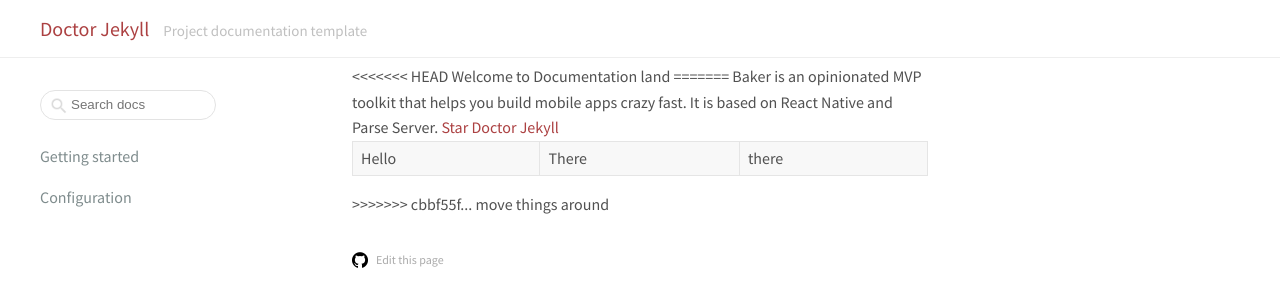
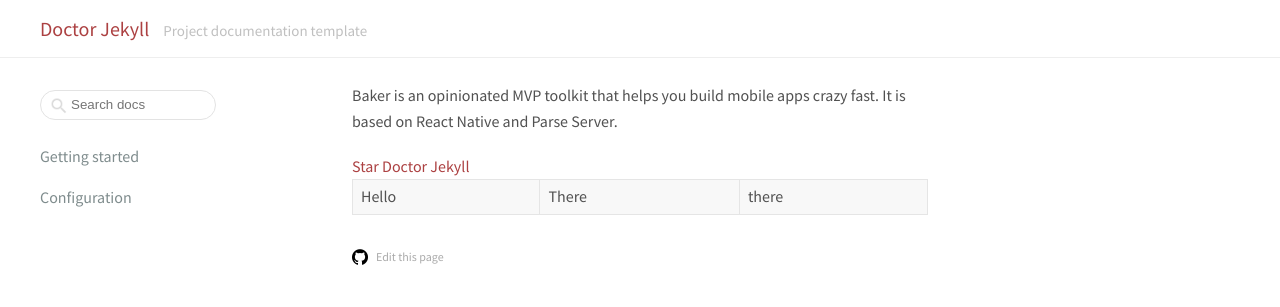
Before and after one commit to bakery/doctor-jekyll, a Jekyll site: the page built from index.html, in a window 1280 px wide. Shown: the top 307 px of the page. Built offline with Jekyll 4.4.1, drawn with Linux system fonts in a browser that asks for light colours; comment, search, counter and statistics services are not loaded.

Commit message:
cleanup and edit README

```diff
--- a/_config.yml
+++ b/_config.yml
@@ -4,7 +4,9 @@
 title:               'Doctor Jekyll'
 tagline:             'Project documentation template'
 url:                 'https://bakery.github.io/doctor-jekyll'
-baseurl:             'https://bakery.github.io/doctor-jekyll'
+# baseurl:             'https://bakery.github.io/doctor-jekyll'
+baseurl:             ''
+
 
 sass:
   style: compressed
--- a/_sass/_lanyon.scss
+++ b/_sass/_lanyon.scss
@@ -73,14 +73,10 @@
 
 .container {
   max-width: 32rem;
-}
-@media (min-width: $small-bp) {
-  .container {
+  @media (min-width: $small-bp) {
     max-width: 36rem;
   }
-}
-@media (min-width: $large-bp) {
-  .container {
+  @media (min-width: $medium-bp) {
     max-width: 38rem;
   }
 }
@@ -88,6 +84,10 @@
 .content {
   padding-bottom: 2rem;
   padding-top: 4rem;
+
+  @media (min-width: $medium-bp) and (max-width: $large-bp) {
+    margin-left: 290px;
+  }
 }
 
 /*
@@ -97,9 +97,6 @@
  */
 
 .masthead {
-  @media (min-width: $collapse-sidebar-min-width) {
-    padding-left: 2.5rem;
-  }
   padding-top:    1rem;
   padding-bottom: 1rem;
   margin-bottom: 3rem;
@@ -109,12 +106,20 @@
   top: 0;
   width: 100%;
   background-color: $white;
+
+  @media (min-width: $medium-bp) {
+    padding-left: 2.5rem;
+  }
 }
 
 .masthead-title {
   margin-top: 0;
   margin-bottom: 0;
   color: #505050;
+
+  @media (max-width: $medium-bp){
+    text-align: center;
+  }
 
   a {
     color: $red;
@@ -126,15 +131,10 @@
     color: #c0c0c0;
     letter-spacing: 0;
     margin-left: 10px;
-  }
-}
 
-@media (max-width: $medium-bp) {
-  .masthead-title {
-    text-align: center;
-  }
-  .masthead-title small {
-    display: none;
+    @media (max-width: $medium-bp){
+      display: none;
+    }
   }
 }
 
@@ -214,8 +214,9 @@
   font-size: 0.875rem;
 }
 
+/* space things out for medium and large screens */
 
-@media (min-width: $small-bp) {
+@media (min-width: $medium-bp) {
   .sidebar-item {
     padding: 1.5rem;
   }
@@ -272,6 +273,8 @@
   background-color: #fff;
   border-radius: .25rem;
   cursor: pointer;
+  position: fixed;
+  z-index: 2000;
 
   &:before {
     display: inline-block;
@@ -283,6 +286,11 @@
     background-image:     -ms-linear-gradient(to bottom, #555, #555 20%, #fff 20%, #fff 40%, #555 40%, #555 60%, #fff 60%, #fff 80%, #555 80%, #555 100%);
     background-image:         linear-gradient(to bottom, #555, #555 20%, #fff 20%, #fff 40%, #555 40%, #555 60%, #fff 60%, #fff 80%, #555 80%, #555 100%);
   }
+
+  @media (min-width: $medium-bp) {
+    display: none;
+  }
+
 }
 
 .sidebar-toggle:active,
@@ -301,24 +309,14 @@
   background-image:         linear-gradient(to bottom, #fff, #fff 20%, #555 20%, #555 40%, #fff 40%, #fff 60%, #555 60%, #555 80%, #fff 80%, #fff 100%);
 }
 
-@media (min-width: $small-bp) {
-  .sidebar-toggle {
-    position: fixed;
-    z-index: 2000;
-  }
-}
-
-@media print {
-  .sidebar-toggle {
-    display: none;
-  }
-}
-
 .sidebar-search {
   margin-top: 2rem;
   padding: 0 1.5rem;
 
-  @media (min-width: $small-bp) {
+
+  /* space things out for medium and large screen */
+
+  @media (min-width: $medium-bp) {
     padding: 0 2.5rem;
   }
 }
@@ -402,7 +400,7 @@
   box-shadow: .25rem 0 .5rem rgba(0,0,0,.1);
 }
 
-@media (min-width: $collapse-sidebar-min-width) {
+@media (min-width: $medium-bp) {
   .sidebar-overlay #sidebar-checkbox:checked ~ .sidebar,
   .sidebar-overlay #sidebar-checkbox:checked ~ .sidebar-toggle {
     box-shadow: none;
@@ -414,10 +412,6 @@
             transform: translateX(0);
   }
 
-  .sidebar-toggle {
-    display: none;
-  }
-
   .sidebar {
     z-index: 10;
     visibility: visible;
--- a/_sass/_variables.scss
+++ b/_sass/_variables.scss
@@ -16,9 +16,6 @@
 
 /* Breakpoints */
 
-$small-bp: 38em;
-$medium-bp: 48em;
-$large-bp: 56em;
-
-/* Sidebar is collapsed when below this width*/
-$collapse-sidebar-min-width : 68em;
+$small-bp: 44em;
+$medium-bp: 54em;
+$large-bp: 72em;
--- a/index.html
+++ b/index.html
@@ -3,10 +3,9 @@
 title: Home
 ---
 
-<<<<<<< HEAD
-Welcome to Documentation land
-=======
-Baker is an opinionated MVP toolkit that helps you build mobile apps crazy fast. It is based on React Native and Parse Server.
+
+
+<p>Baker is an opinionated MVP toolkit that helps you build mobile apps crazy fast. It is based on React Native and Parse Server.</p>
 
 {% include social_buttons.html %}
 
@@ -17,38 +16,3 @@
     <td>there</td>
   </tr>
 </table>
-
-<!-- <div class="posts">
-  {% for post in paginator.posts %}
-  <div class="post">
-    <h1 class="post-title">
-      <a href="{{ site.baseurl }}/{{ post.url }}">
-        {{ post.title }}
-      </a>
-    </h1>
-
-    <span class="post-date">{{ post.date | date_to_string }}</span>
-
-    {{ post.content }}
-  </div>
-  {% endfor %}
-</div>
-
-<div class="pagination">
-  {% if paginator.next_page %}
-    <a class="pagination-item older" href="{{ site.baseurl }}/page{{paginator.next_page}}">Older</a>
-  {% else %}
-    <span class="pagination-item older">Older</span>
-  {% endif %}
-  {% if paginator.previous_page %}
-    {% if paginator.page == 2 %}
-      <a class="pagination-item newer" href="{{ site.baseurl }}/">Newer</a>
-    {% else %}
-      <a class="pagination-item newer" href="{{ site.baseurl }}/page{{paginator.previous_page}}">Newer</a>
-    {% endif %}
-  {% else %}
-    <span class="pagination-item newer">Newer</span>
-  {% endif %}
-</div>
- -->
->>>>>>> cbbf55f... move things around
```
Also changed, not shown: README.md.
